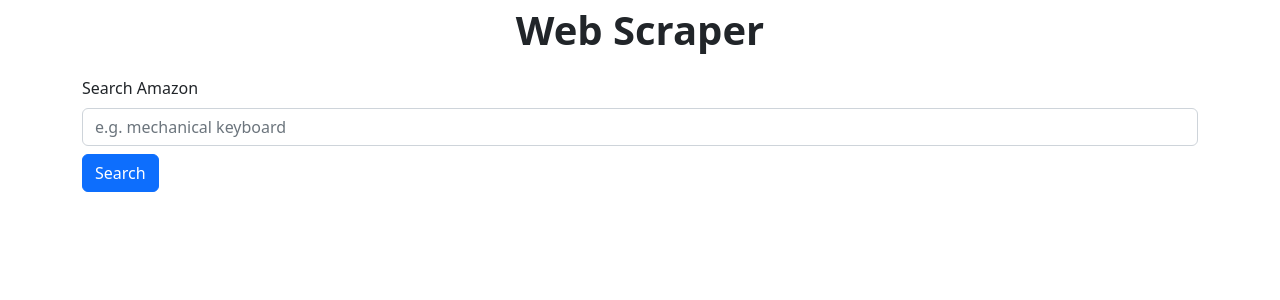
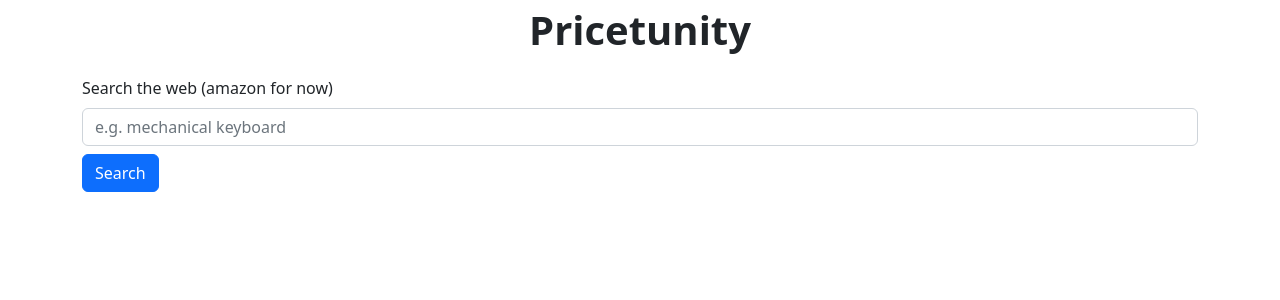
Before and after one commit to TylersHub/Web-Scraper-Project, a React (Vite) app in the folder Frontend/react-env/: page / in a window 1280 px wide. Shown: the top 300 px of the page. Built offline with nearby package versions, Linux system fonts and the light colour scheme.

Commit message:
Update .gitignore and website title

```diff
--- a/Frontend/react-env/src/App.tsx
+++ b/Frontend/react-env/src/App.tsx
@@ -29,12 +29,12 @@
   return (
     <div className="container">
       <div className="row text-center">
-        <p className="fs-1 fw-semibold">Web Scraper</p>
+        <p className="fs-1 fw-semibold">Pricetunity</p>
       </div>
 
       <div className="row mb-4">
         <SearchBar
-          inputLabel="Search Amazon"
+          inputLabel="Search the web (amazon for now)"
           inputPlaceholder="e.g. mechanical keyboard"
           onSearch={searchProducts}
         />
```
Also changed, not shown: 1 other file (tests, documents, lock files or other folders).
